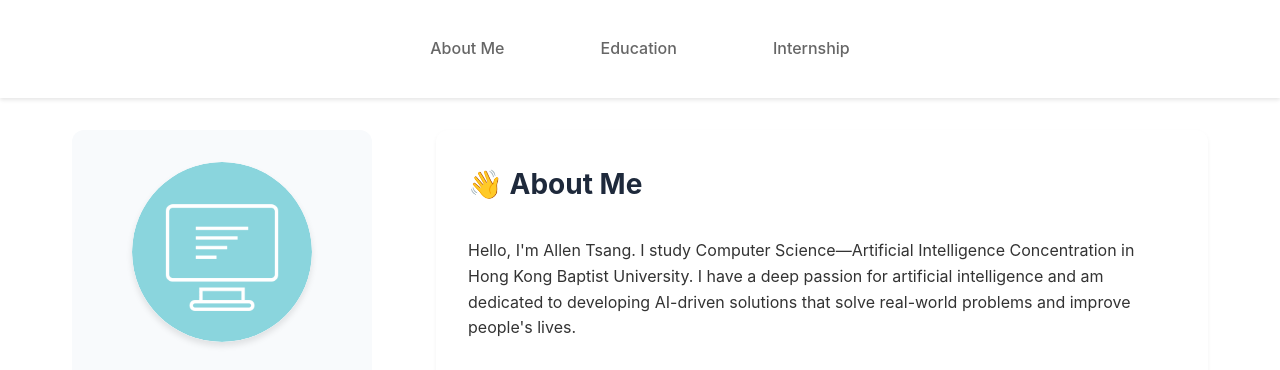
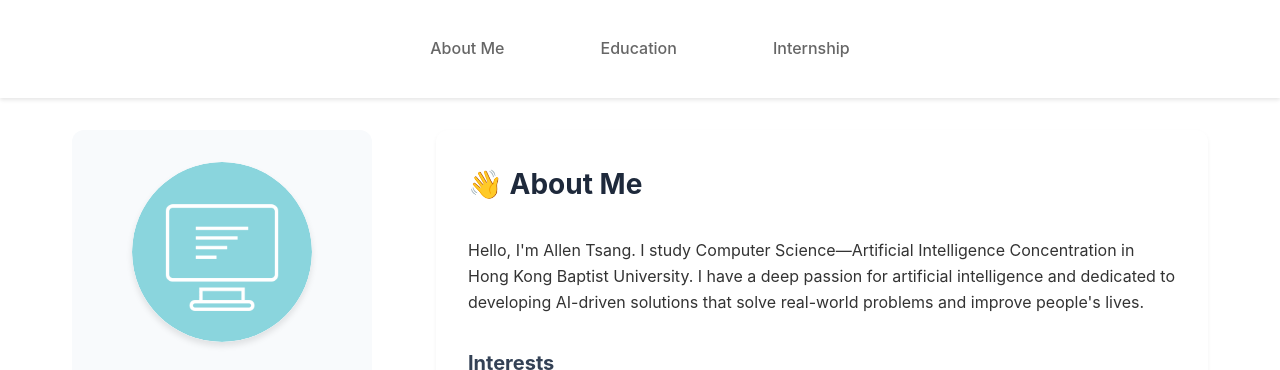
Before and after one commit to allentsang2002/homepage, a plain HTML site: page index.html in a window 1280 px wide. Shown: the top 370 px of the page. Drawn offline with Linux system fonts and the light colour scheme.

Commit message:
Update index.html

```diff
--- a/index.html
+++ b/index.html
@@ -31,7 +31,7 @@
         <div class="main-content">
             <section id="about">
                 <h2>👋 About Me</h2>
-                <p>Hello, I'm Allen Tsang. I study Computer Science—Artificial Intelligence Concentration in Hong Kong Baptist University. I have a deep passion for artificial intelligence and am dedicated to developing AI-driven solutions that solve real-world problems and improve people's lives.</p>
+                <p>Hello, I'm Allen Tsang. I study Computer Science—Artificial Intelligence Concentration in Hong Kong Baptist University. I have a deep passion for artificial intelligence and dedicated to developing AI-driven solutions that solve real-world problems and improve people's lives.</p>
                 <h3>Interests</h3>
                 <p>• Artificial Intelligence</p>
                 <p>• Computer Vision</p>
```
